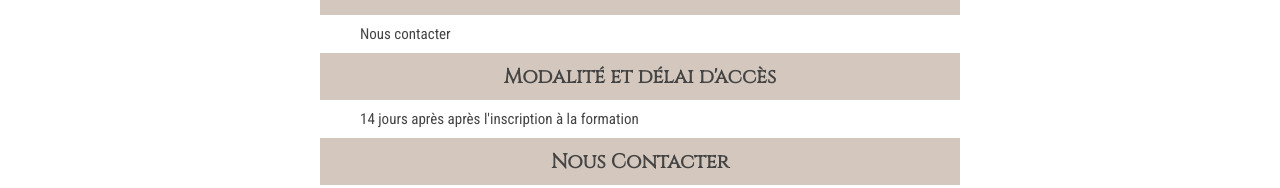
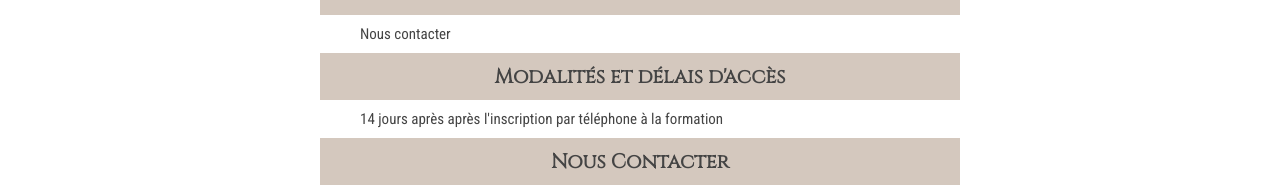
Before and after one commit to jborel1201/wellness-center, a React (Create React App) app: page /formation/bloc_1 in a window 1280 px wide. Shown: the part 3739-3927 px from the top of the page. Built offline with nearby package versions, Linux system fonts and the light colour scheme.

Commit message:
change acces section in blocs

```diff
--- a/src/pages/formation/Bloc1.jsx
+++ b/src/pages/formation/Bloc1.jsx
@@ -173,9 +173,9 @@ const Bloc1 = () => {
           <div className={styles.formationItemContent}>
             Nous contacter
           </div>
-          <FormationItemTitle title="Modalité et délai d'accès" />
+          <FormationItemTitle title="Modalités et délais d'accès" />
           <div className={styles.formationItemContent}>
-            14 jours après après l'inscription à la formation
+            14 jours après après l'inscription par téléphone à la formation
           </div>
           <FormationItemTitle title="Nous Contacter" />
           <div className={styles.formationItemContent}>
--- a/src/pages/formation/Bloc2.jsx
+++ b/src/pages/formation/Bloc2.jsx
@@ -158,9 +158,9 @@ const Bloc2 = () => {
           <div className={styles.formationItemContent}>
             Nous contacter
           </div>
-          <FormationItemTitle title="Modalité et délai d'accès" />
+          <FormationItemTitle title="Modalités et délais d'accès" />
           <div className={styles.formationItemContent}>
-            14 jours après après l'inscription à la formation
+            14 jours après après l'inscription par téléphone à la formation
           </div>
           <FormationItemTitle title="Nous Contacter" />
           <div className={styles.formationItemContent}>
--- a/src/pages/formation/Bloc3.jsx
+++ b/src/pages/formation/Bloc3.jsx
@@ -140,9 +140,9 @@ const Bloc3 = () => {
         <div className={styles.formationItemContent}>
           Nous contacter
         </div>
-        <FormationItemTitle title="Modalité et délai d'accès" />
+        <FormationItemTitle title="Modalités et délais d'accès" />
         <div className={styles.formationItemContent}>
-          14 jours après après l'inscription à la formation
+          14 jours après après l'inscription par téléphone à la formation
         </div>
         <FormationItemTitle title="Nous Contacter" />
         <div className={styles.formationItemContent}>
```
